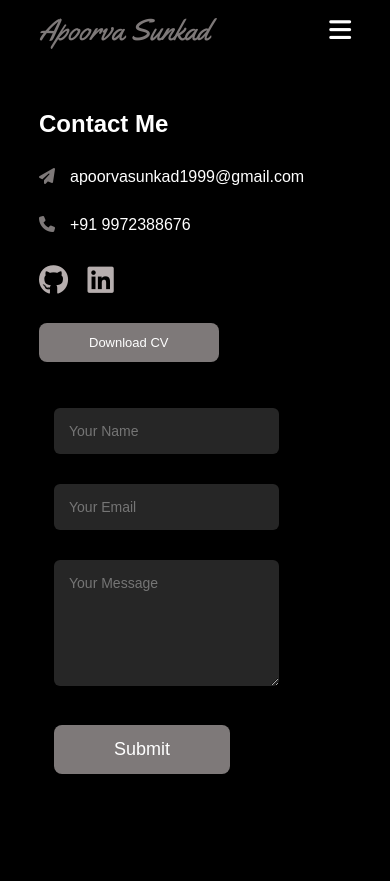
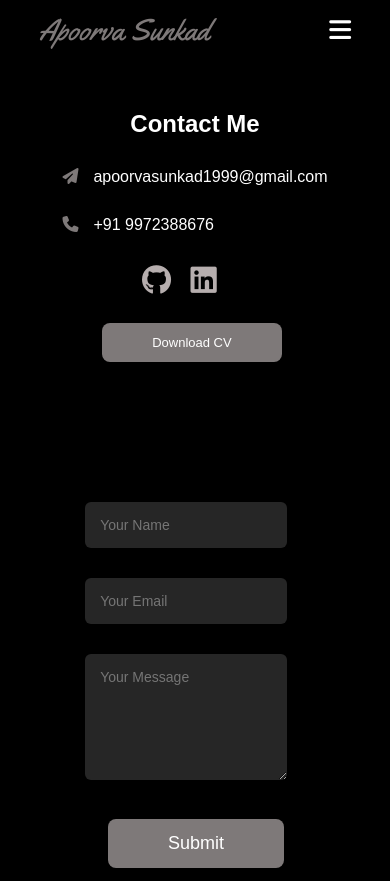
Before and after one commit to ApoorvaSunkad/Personal-Portfolio4, a plain HTML site: page index.html in a window 390 px wide. Shown: the top 881 px of the page. Drawn offline with Linux system fonts and the light colour scheme.

Commit message:
Contact CSS File

```diff
--- a/contact.css
+++ b/contact.css
@@ -102,6 +102,7 @@ nav ul li a:hover::after{
     width: fit-content;
     border: none;
     cursor: pointer;
+    text-align: center;
 }
 .btn:hover{
     background-color: rgb(88, 84, 84);
@@ -158,18 +159,27 @@ nav .fa-solid{
 
 
 @media only screen and (max-width:600px){
+    .contact{
+        text-align: center;
+    }
     nav p{
         font-size: 30px;
     }
     .sub-title{
         font-size: 1.5rem;
     }
+    .social-icons{
+        margin-left: 30%;
+    }
     .row{
         display: flex;
         flex-direction: column;
+        justify-content: center;
+        align-items: center;
     }
     .contact-right{
-        margin-top: 10%;
+        margin-top: 40%;
+        margin-left: 10%;
     }
     .contact-left p i{
         font-size: 1rem;
@@ -177,8 +187,13 @@ nav .fa-solid{
     form input, form textarea{
         font-size: 14px;
     }
-    .btn, .btn2{
+    .btn2{
+        font-size: 12px;
+        margin-left: 15%;
+    }
+    .btn{
         font-size: 13px;
+        margin-left: 15%;
     }
     .copyright{
         margin-top: 45%;
```
